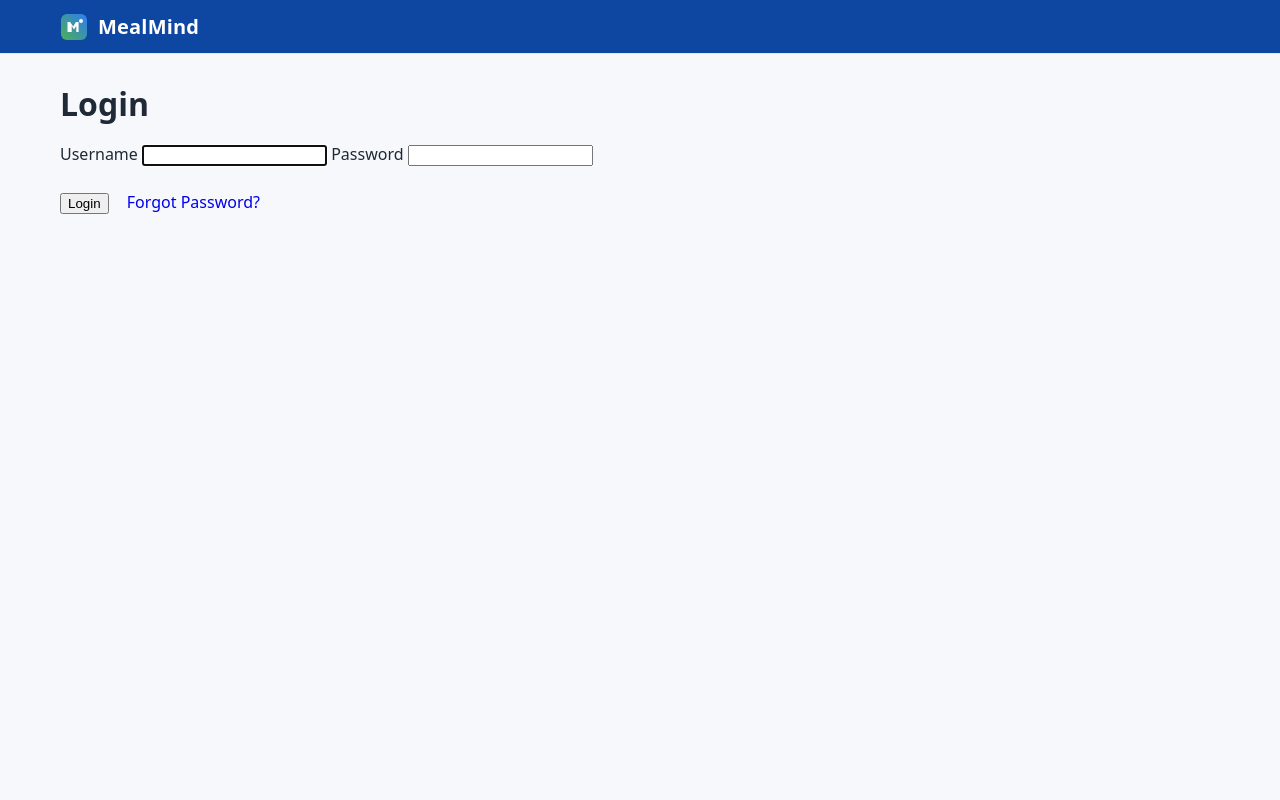
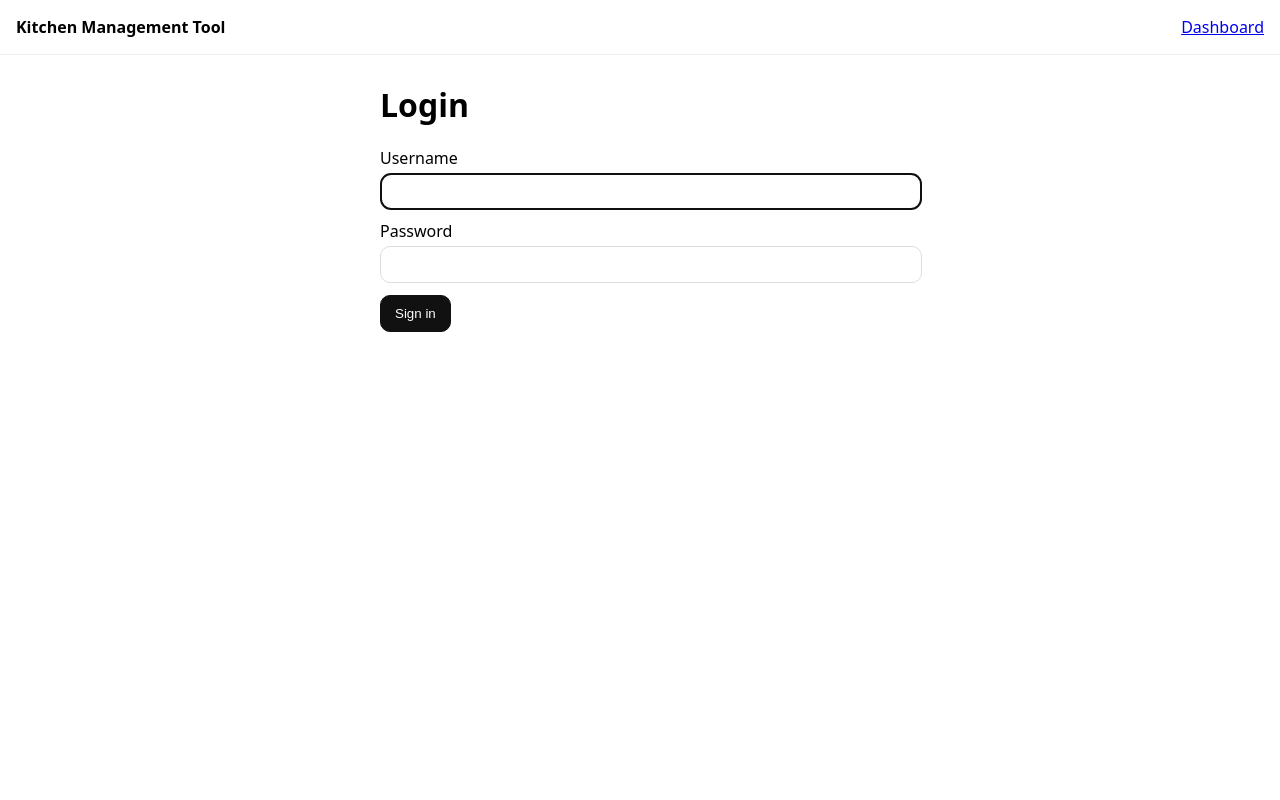
Before and after one commit to itsmeAubreey/mealmind, a Python web app: template templates/login.html in a window 1280 px wide. Run offline with Jinja, Linux system fonts and the light colour scheme; the template is opened without the code that fills it, so the values that code supplies are empty.

Commit message:
Update login.html

```diff
--- a/templates/login.html
+++ b/templates/login.html
@@ -1,24 +1,41 @@
-{% extends 'base.html' %}
-{% block title %}Login{% endblock %}
-{% block content %}
-<h1 style="margin-bottom:16px;">Login</h1>
+<!doctype html>
+<html><head>
+  <meta charset="utf-8"><title>Login · MealMind</title>
+  <meta name="viewport" content="width=device-width,initial-scale=1">
+  <style>
+    body{font-family:system-ui,Segoe UI,Roboto,Arial;margin:0;background:#fff;}
+    header{display:flex;justify-content:space-between;align-items:center;padding:16px;border-bottom:1px solid #eee;}
+    .wrap{max-width:520px;margin:28px auto;padding:0 16px}
+    label{display:block;margin:10px 0 4px}
+    input{width:100%;padding:10px;border:1px solid #ddd;border-radius:10px}
+    button{margin-top:12px;padding:10px 14px;border:1px solid #111;background:#111;color:#fff;border-radius:10px;cursor:pointer}
+    .flash{background:#fdecea;color:#b71c1c;border:1px solid #f5c6c6;padding:10px 12px;border-radius:8px;margin-bottom:14px;}
+  </style>
+</head>
+<body>
+  <header>
+    <div><strong>Kitchen Management Tool</strong></div>
+    <nav><a href="/dashboard">Dashboard</a></nav>
+  </header>
 
-{% if error %}
-  <div style="background:#fdecea;color:#b71c1c;border:1px solid #f5c6c6;padding:10px 12px;border-radius:8px;margin-bottom:14px;">
-    {{ error }}
-  </div>
+  <div class="wrap">
+    <h1>Login</h1>
+    {% with msgs = get_flashed_messages(with_categories=true) %}
+      {% if msgs %}
+        {% for cat,msg in msgs %}<div class="flash"><strong>{{cat}}:</strong> {{msg}}</div>{% endfor %}
       {% endif %}
+    {% endwith %}
 
-<form method="post" class="form-grid">
+    {% if error %}<div class="flash">{{ error }}</div>{% endif %}
+
+    <form method="post">
       <label for="username">Username</label>
       <input id="username" name="username" autofocus required>
 
       <label for="password">Password</label>
       <input id="password" type="password" name="password" required>
+
+      <button type="submit">Sign in</button>
     </form>
-
-<div style="margin-top:14px;">
-  <button class="btn" onclick="this.closest('body').querySelector('form').submit()">Login</button>
-  <a class="btn secondary" href="#" aria-disabled="true" onclick="return false;">Forgot Password?</a>
   </div>
-{% endblock %}
+</body></html>
```
Lines whose indentation alone changed are shown as unchanged.
